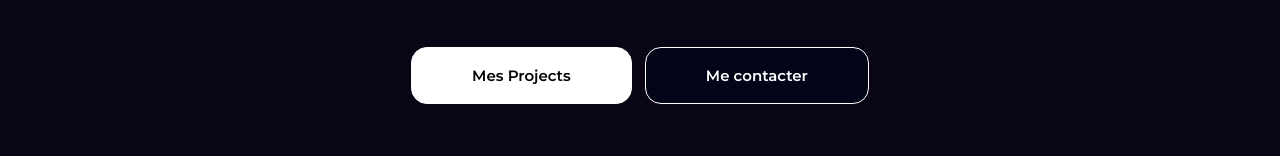
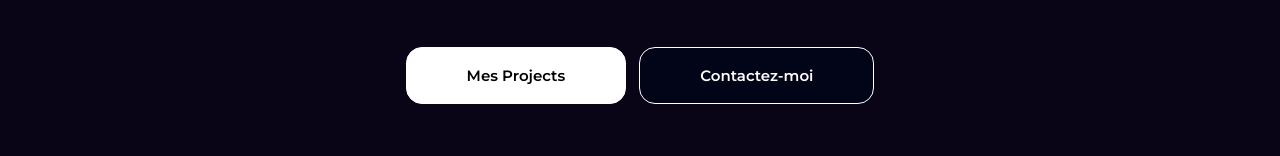
Before and after one commit to Eniid/Eniid.github.io, a plain HTML site: page index.html in a window 1280 px wide. Shown: the part 512-668 px from the top of the page. Drawn offline with Linux system fonts and the light colour scheme.

Commit message:
cv update

```diff
--- a/index.html
+++ b/index.html
@@ -87,7 +87,7 @@
 <!--
                     <a href="#contact" class="sub_cta"><span>Mes projets</span></a> -->
                     <a href="#cs" class="main_cta"><span>Mes Projects</span></a> &nbsp;&nbsp;&nbsp;
-                    <a href="#contact" class="sub_cta"><span>Me contacter</span></a>
+                    <a href="#contact" class="sub_cta"><span>Contactez-moi</span></a>
                 </div>
 <!--
                 <img src="./img/gr1.png" alt="" class="top-img"> -->
```
